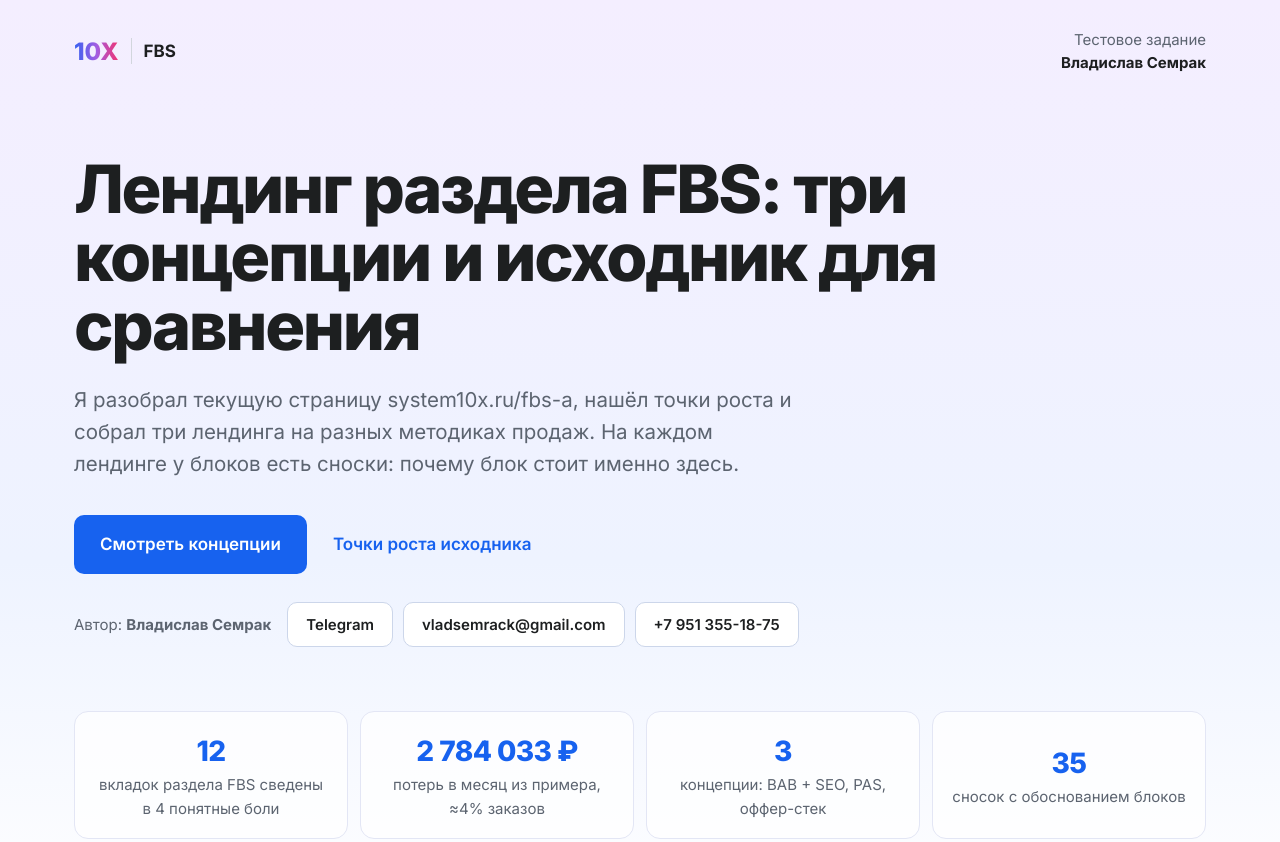
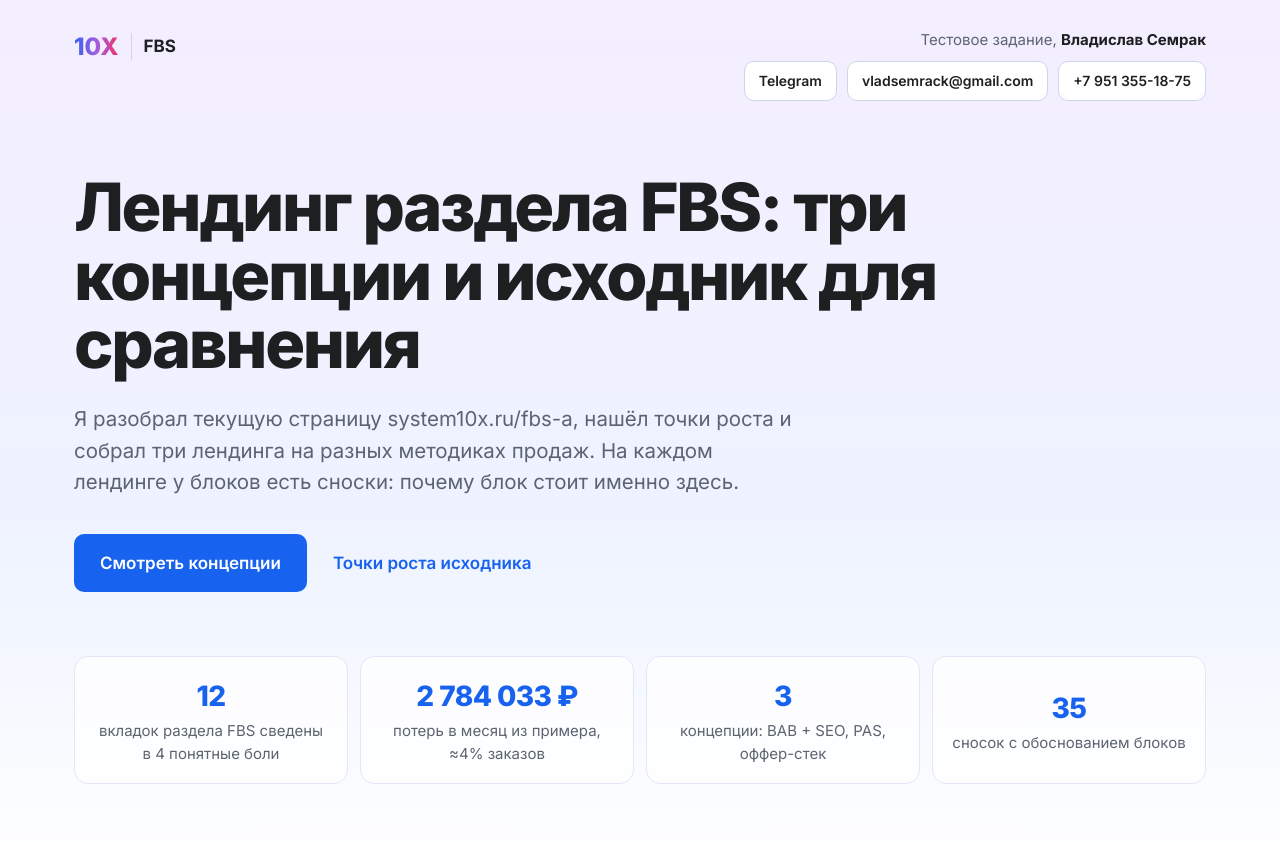
Before and after one commit to semrack/fbs-landing, a plain HTML site: page index.html in a window 1280 px wide. Shown: the top 842 px of the page. Drawn offline with Linux system fonts and the light colour scheme.

Commit message:
Hub: move contact buttons to header
Co-Authored-By: Claude Opus 5.5 <noreply@anthropic.com>
Claude-Session: https://claude.ai/code/session_016xVjuzB9mB4DJ1hTKgYTs3

```diff
--- a/index.html
+++ b/index.html
@@ -25,11 +25,12 @@ h1,h2,h3,p{margin:0}
 
 /* приветствие */
 .hero{background:linear-gradient(180deg,#F4EEFF,#EEF3FF 60%,#fff);padding:28px 0 96px}
-.top{display:flex;justify-content:space-between;align-items:center;gap:16px;margin-bottom:80px}
+.top{display:flex;flex-wrap:wrap;justify-content:space-between;align-items:flex-start;gap:16px;margin-bottom:72px}
 .logo{display:flex;align-items:center;gap:12px;font-weight:700}
 .logo b{font-weight:800;font-size:24px;background:var(--grad);-webkit-background-clip:text;background-clip:text;color:transparent}
 .logo span{padding-left:12px;border-left:1px solid #D2D6DD}
-.top .who{font-size:15px;color:var(--muted);text-align:right}
+.top .who{font-size:15px;color:var(--muted);display:flex;flex-direction:column;align-items:flex-end;gap:10px}
+.top .who .cbtn{min-height:40px;padding:8px 14px;font-size:14px}
 .top .who b{color:var(--ink)}
 .hero h1{font-weight:800;font-size:clamp(34px,5.2vw,68px);line-height:1.03;letter-spacing:-.035em;max-width:980px}
 .hero .lead{margin-top:24px;font-size:clamp(18px,1.6vw,21px);color:var(--muted);max-width:720px}
@@ -89,7 +90,7 @@ h1,h2,h3,p{margin:0}
 footer{background:linear-gradient(180deg,#F4EEFF,#EEF3FF);padding:36px 0;font-size:15px;color:var(--muted)}
 footer .wrap{display:flex;flex-wrap:wrap;justify-content:space-between;gap:12px}
 @media (max-width:640px){
-  .hero{padding-bottom:64px}.top{margin-bottom:48px}.top .who{display:none}
+  .hero{padding-bottom:64px}.top{margin-bottom:48px}.top .who{align-items:flex-start;width:100%}
   .sec{padding:64px 0}.facts{margin-top:40px}
   .body{padding:22px}
   .hero .actions .btn{width:100%}
@@ -126,20 +127,20 @@ footer .wrap{display:flex;flex-wrap:wrap;justify-content:space-between;gap:12px}
   <div class="wrap">
     <div class="top">
       <span class="logo"><b>10X</b><span>FBS</span></span>
-      <span class="who">Тестовое задание<br><b>Владислав Семрак</b></span>
+      <div class="who">
+        <span>Тестовое задание, <b>Владислав Семрак</b></span>
+        <div class="contacts">
+          <a class="cbtn" href="https://t.me/Semrack" rel="noopener" data-goal="contact_telegram">Telegram</a>
+          <a class="cbtn" href="mailto:vladsemrack@gmail.com" data-goal="contact_email">vladsemrack@gmail.com</a>
+          <a class="cbtn" href="tel:+79513551875" data-goal="contact_phone">+7 951 355-18-75</a>
+        </div>
+      </div>
     </div>
     <h1>Лендинг раздела FBS: три концепции и исходник для сравнения</h1>
     <p class="lead">Я разобрал текущую страницу system10x.ru/fbs-a, нашёл точки роста и собрал три лендинга на разных методиках продаж. На каждом лендинге у блоков есть сноски: почему блок стоит именно здесь.</p>
     <div class="actions">
       <a class="btn" href="#concepts">Смотреть концепции</a>
       <a class="link" href="#growth">Точки роста исходника</a>
-    </div>
-    <div class="author"><span>Автор: <b>Владислав Семрак</b></span>
-      <div class="contacts">
-        <a class="cbtn" href="https://t.me/Semrack" rel="noopener" data-goal="contact_telegram">Telegram</a>
-        <a class="cbtn" href="mailto:vladsemrack@gmail.com" data-goal="contact_email">vladsemrack@gmail.com</a>
-        <a class="cbtn" href="tel:+79513551875" data-goal="contact_phone">+7 951 355-18-75</a>
-      </div>
     </div>
     <div class="facts">
       <div><b>12</b><span>вкладок раздела FBS сведены в 4 понятные боли</span></div>
```
